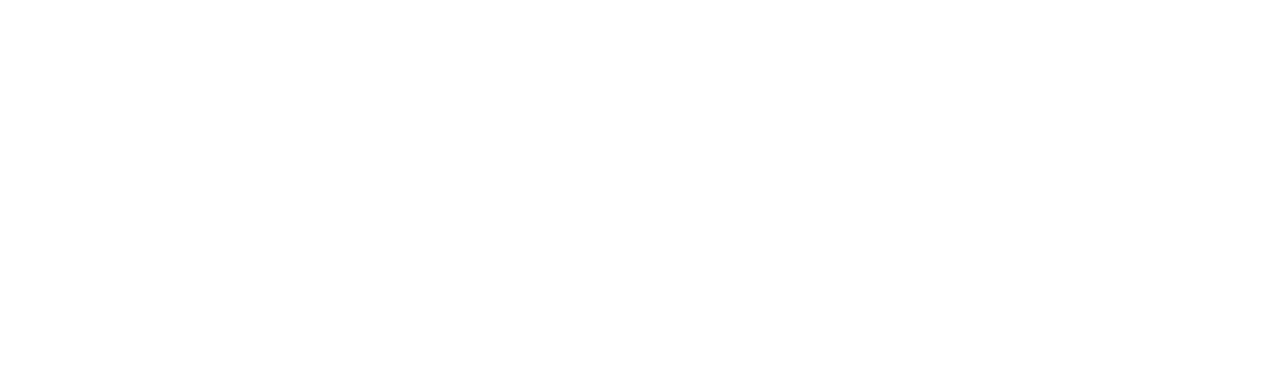
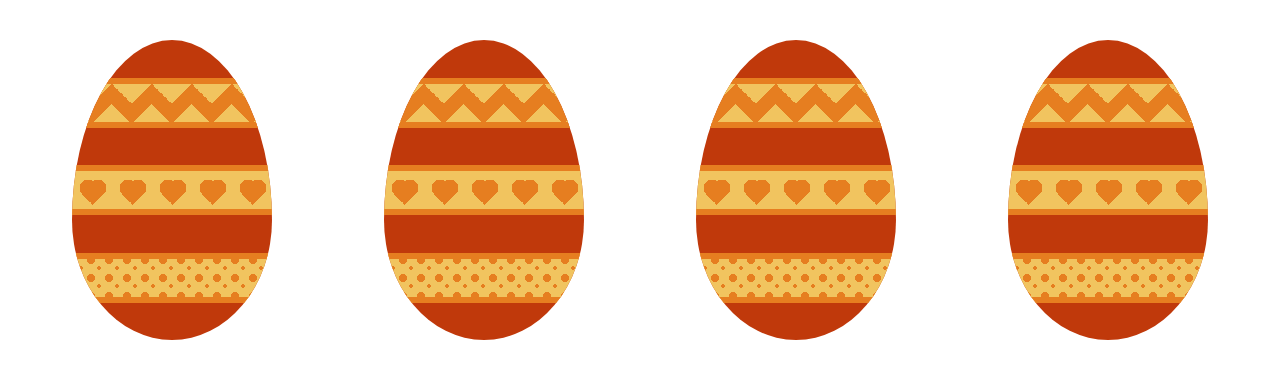
Before and after one commit to Pawwol1/practise, a plain HTML site: page easter-egg/index.html in a window 1280 px wide. Drawn offline with Linux system fonts and the light colour scheme.

Commit message:
eggs finished

```diff
--- a/easter-egg/index.html
+++ b/easter-egg/index.html
@@ -7,6 +7,26 @@
     <link rel="stylesheet" href="style.css" />
 </head>
 <body>
+    <div class="egg">
+        <div class="stripe stripe--zigzac"></div>
+        <div class="stripe stripe--heart"></div>
+        <div class="stripe stripe--point"></div>
+    </div>
+    <div class="egg">
+        <div class="stripe stripe--zigzac"></div>
+        <div class="stripe stripe--heart"></div>
+        <div class="stripe stripe--point"></div>
+    </div>
+    <div class="egg">
+        <div class="stripe stripe--zigzac"></div>
+        <div class="stripe stripe--heart"></div>
+        <div class="stripe stripe--point"></div>
+    </div>
+    <div class="egg">
+        <div class="stripe stripe--zigzac"></div>
+        <div class="stripe stripe--heart"></div>
+        <div class="stripe stripe--point"></div>
+    </div>
 
 </body>
 </html>
--- a/easter-egg/style.css
+++ b/easter-egg/style.css
@@ -3,3 +3,61 @@
     --red: #c0390b;
     --orange: #e67e20;
 }
+
+* {
+    margin: 0;
+    padding: 0;
+    box-sizing: border-box;
+}
+
+body {
+    display: flex;
+    justify-content: space-evenly;
+    flex-wrap: wrap;
+}
+
+.egg {
+    display: flex;
+    flex-direction: column;
+    justify-content: space-evenly;
+    width: 200px;
+    height: 300px;
+    margin: 40px;
+    background: var(--red);
+    border-radius: 100px / 180px 180px 120px 120px;
+    overflow: hidden;
+}
+
+.stripe {
+    width: 100%;
+    height: 50px;
+    background: var(--yellow);
+    border-top: solid 6px var(--orange);
+    border-bottom: solid 6px var(--orange);
+}
+
+.stripe--zigzac {
+    background: var(--orange);
+    background-image: linear-gradient(45deg, var(--yellow) 25%, transparent 0),
+    linear-gradient(135deg, var(--yellow) 25%, transparent 0),
+    linear-gradient(225deg, var(--yellow) 25%, transparent 0),
+    linear-gradient(315deg, var(--yellow) 25%, transparent 0);
+    background-size: 40px 40px;
+    background-position: 0 0, 20px 0, 20px 0, 0 0;
+}
+
+.stripe--heart {
+    background-image: linear-gradient(135deg, var(--orange) 15%, transparent 0),
+    linear-gradient(225deg, var(--orange) 15%, transparent 0),
+    radial-gradient(var(--orange) 30%, transparent 0),
+    radial-gradient(var(--orange) 30%, transparent 0);
+    background-size: 40px 40px;
+    background-position: 21px 22px, 21px 22px, -4px -3px, 6px -3px;
+}
+
+.stripe--point {
+    background-image: radial-gradient(var(--orange) 2px, transparent 0),
+    radial-gradient(var(--orange) 4px, transparent 0);
+    background-size: 18px 18px;
+    background-position: 18px 18px, 28px 28px;
+}
```
